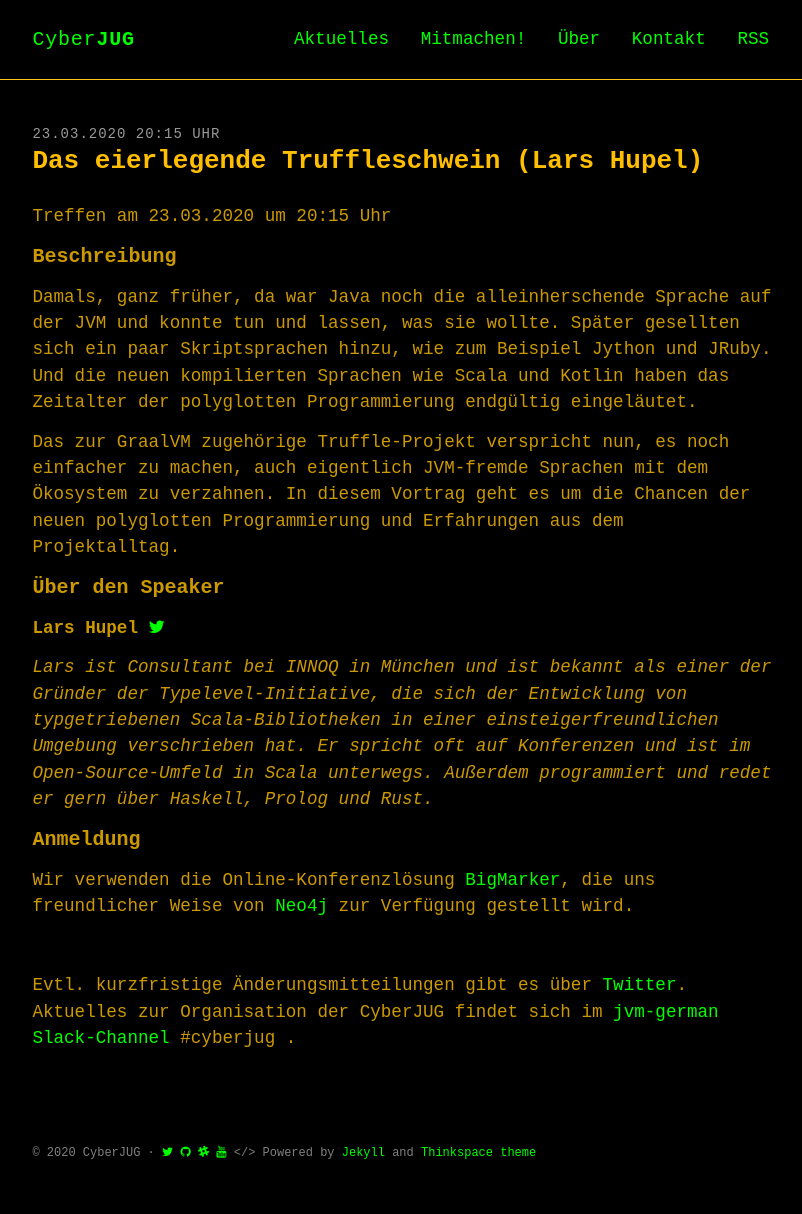
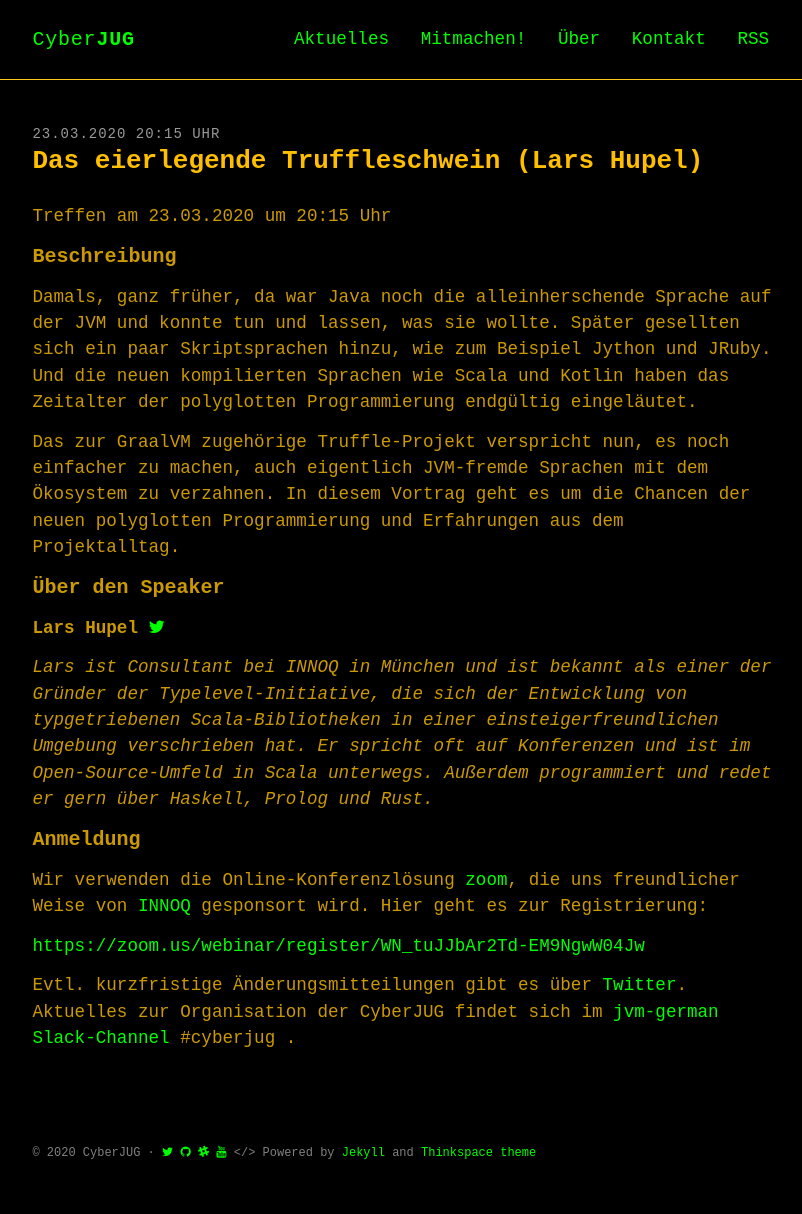
Before and after one commit to cyberjug/website, a Jekyll site: the page built from docs/_upcoming/2020-03-23-truffleschwein.md, in a window 1280 px wide. Shown: the whole page, without its empty margins (234-1036 px from the left). Built offline with Jekyll 4.4.1, drawn with Linux system fonts in a browser that asks for light colours; some web fonts are replaced; a script that is not in the unit is left out.

Commit message:
change registration

```diff
--- a/docs/_upcoming/2020-03-23-truffleschwein.md
+++ b/docs/_upcoming/2020-03-23-truffleschwein.md
@@ -28,10 +28,8 @@
 
 ### Anmeldung
 
-Wir verwenden die Online-Konferenzlösung [BigMarker](https://www.bigmarker.com/), die uns freundlicher Weise von [Neo4j](https://neo4j.com/) zur Verfügung gestellt wird.
+Wir verwenden die Online-Konferenzlösung [zoom](https://www.zoom.us/), die uns freundlicher Weise von [INNOQ](https://innoq.com/) gesponsort wird. Hier geht es zur Registrierung:
 
-<div id="bigmarker-conference-widget-container052f6af86f88"></div><script src="https://www.bigmarker.com/widget/register_widget.js?club=neo4j&conference=052f6af86f88&widget_type=form_register&series_register=&upcoming_sub_title=Anmeldung&live_sub_title=Der%20Vortrag%20l%C3%A4uft!&rec_sub_title=Hier%20ist%20der%20Vortrag!&upcoming_button_text=Anmelden&live_button_text=Anmelden%20und%20teilnehmen&rec_button_text=Aufnahme%20ansehen&link_to_channel=false&background_color=ffffff&btext_color=2d374d&link_color=FFBF00&ltext_color=2d374d&cid=08ef4185cc3f" type="text/javascript"></script>
-
-<br/>
+<https://zoom.us/webinar/register/WN_tuJJbAr2Td-EM9NgwW04Jw>
 
 Evtl. kurzfristige Änderungsmitteilungen gibt es über [Twitter](https://twitter.com/cyberjug). Aktuelles zur Organisation der CyberJUG findet sich im [jvm-german Slack-Channel](https://slackin-jvm-german.herokuapp.com/) #cyberjug .
```
